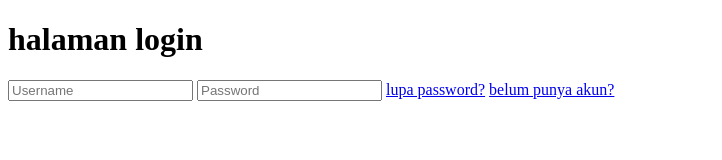
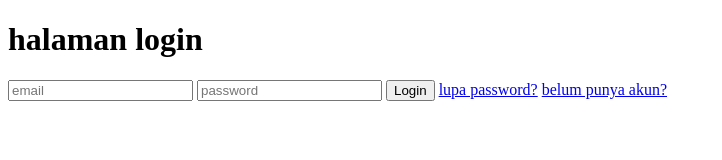
Before and after one commit to Fathuralbay/itsupp, a plain HTML site: page login.html in a window 1280 px wide. Shown: the whole page, without its empty margins (0-722 px from the left). Drawn offline with Linux system fonts and the light colour scheme.

Commit message:
Update login form to use email and add login button
Replaced username input with email input and added login button functionality.

```diff
--- a/login.html
+++ b/login.html
@@ -7,8 +7,25 @@
 <body>
     <h1>halaman login</h1>
 
-       <input type="text" id="username" placeholder="Username">
-<input type="password" id="password" placeholder="Password">
+<input id="email" placeholder="email">
+<input id="password" type="password" placeholder="password">
+<button onclick="login()">Login</button>
+
+<script>
+async function login() {
+  const email = document.getElementById("email").value
+  const password = document.getElementById("password").value
+
+  const res = await fetch("http://localhost:3000/api/login", {
+    method: "POST",
+    headers: { "Content-Type": "application/json" },
+    body: JSON.stringify({ email, password })
+  })
+
+  const data = await res.json()
+  alert(data.message)
+}
+</script>
 
 <a href="lupapw">lupa password?</a>
 <a href="register.html">belum punya akun?</a>
```
